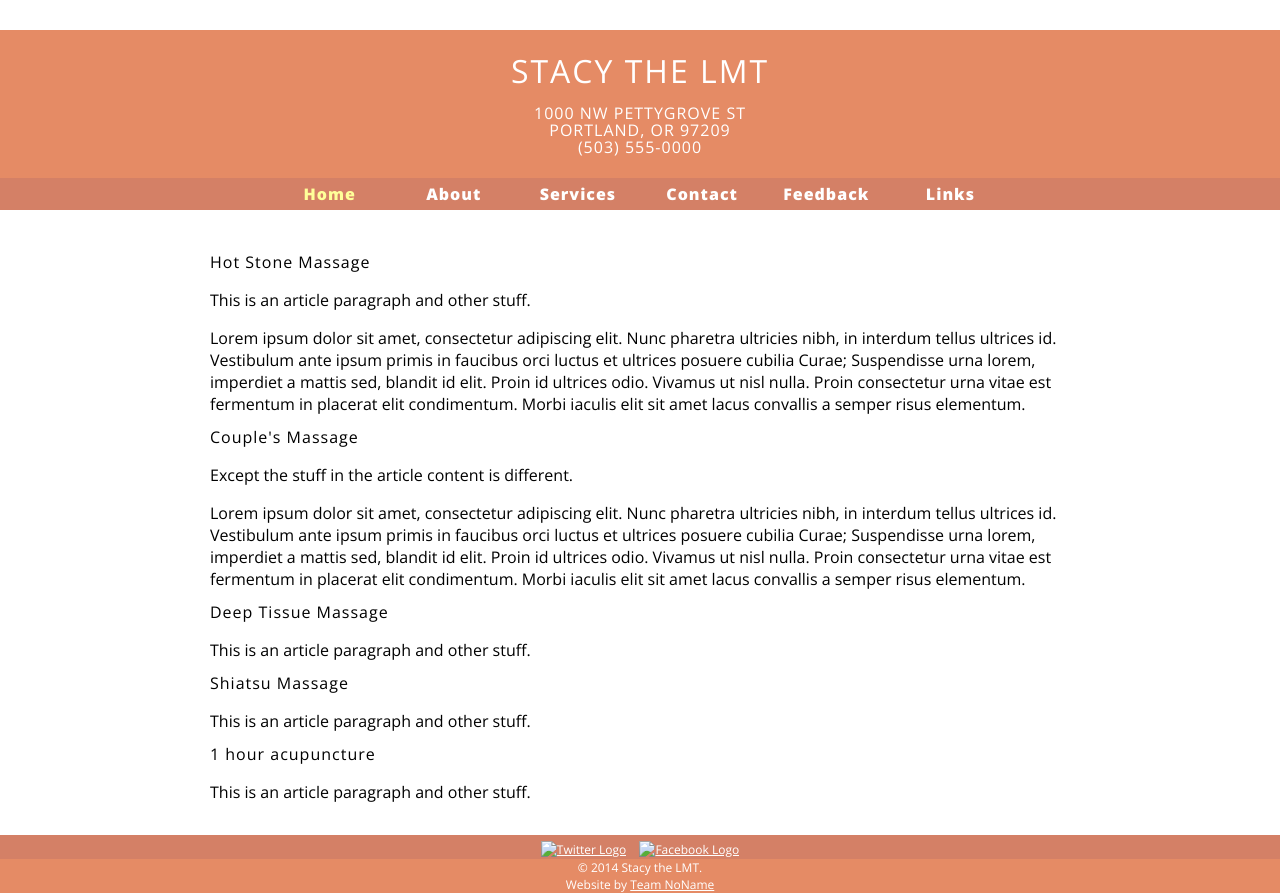
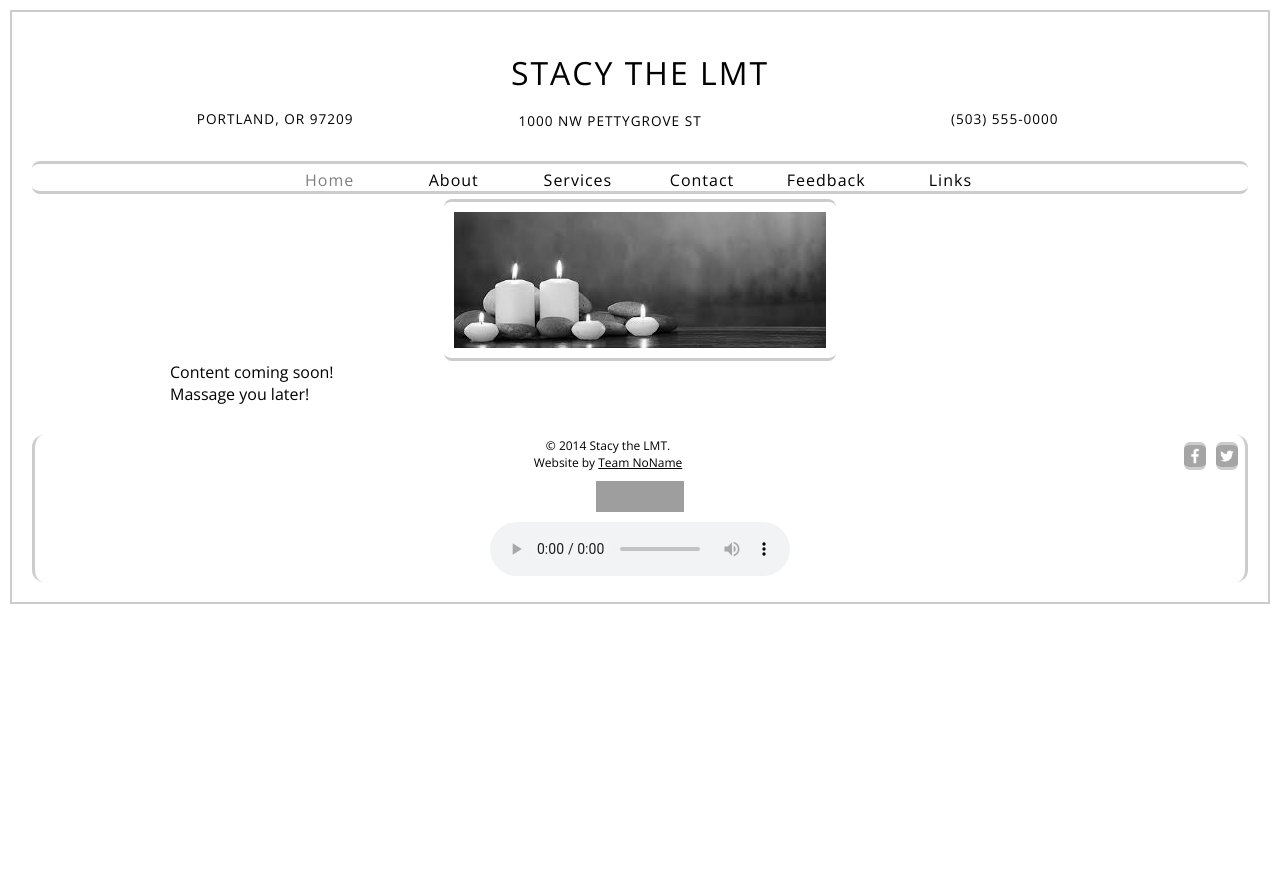
Before and after one commit to bigmac1827/Team-Stacy, a plain HTML site: page index.html in a window 1280 px wide. After the commit the page ends 800 px from the top, so only its background shows below. Drawn offline with nearby package versions, Linux system fonts and the light colour scheme; grey boxes are pictures that could not be loaded.

Commit message:
edddies commit

```diff
--- a/css/main.css
+++ b/css/main.css
@@ -20,9 +20,31 @@ a {
 
 img {
 	max-width: 100%;
+  	padding: 10px;
+  	display: block;
+  	margin-left: auto;
+  	margin-right: auto;
+  	border-bottom: solid;
+  	border-bottom-color: #ccc;
+  	border-top: solid;
+  	border-top-color: #ccc;
+  	border-top-left-radius: .5em;
+  	border-top-right-radius: .5em;
+  	border-bottom-left-radius: .5em;
+  	border-bottom-right-radius: .5em;
+
 }
 
+img {
+    filter: url(filters.svg#grayscale); /* Firefox 3.5+ */
+    filter: gray; /* IE6-9 */
+    -webkit-filter: grayscale(1); /* Google Chrome, Safari 6+ & Opera 15+ */
+}
 
+img:hover {
+    filter: none;
+    -webkit-filter: grayscale(0);
+}
 
 /***********
 HEADING
@@ -32,7 +54,7 @@ header {
 	float: left;
 	padding: 5px 0 0 0;
 	margin: 0 0 30px 0;
-	width: 100%
+	width: 100%;
 }
 
 #logo {
@@ -49,15 +71,39 @@ h1 {
 	letter-spacing: 2px;
 }
 
-h2 {
+h2, h3, h4 {
 	font-family: "Open Sans", sans-serif;
-	margin: -5px 0 0;
-	font-size: 1.00em;
+	margin: -5px 0 0px 0;
+	font-size: .85em;
 	font-weight: normal;
 	letter-spacing: 1px;
+	display: inline-block;
+
 }
 
 
+h3 {
+  float: left;
+}
+
+h2 {
+  display: inline-block;
+  clear:both;
+}
+
+h4 {
+  float: right;
+  display: inline;
+}
+
+
+h2, h3, h4 {
+  width: 40%;
+  height: 60px;
+  margin: 0;
+  padding: 0;
+  display: inline;
+}
 
 /***********
 NAVIGATION
@@ -65,14 +111,15 @@ NAVIGATION
 
 nav {
 	text-align: center;
-	padding: 5px 0;
-	margin: 20px 0 0;
+	padding: 10px 0 -100px 0;
+	margin: 30px 0 -200px 0;
 }
 
 nav ul {
 	list-style: none;
 	padding: 0;
-	margin: 0 5px;
+	margin: -25px 5px;
+  display: inline-block;
 }
 
 nav li {
@@ -81,9 +128,10 @@ nav li {
 }
 
 nav a {
-	font-weight: 800;
+	font-weight: 100px;
 	padding: 15px 10px;
 	letter-spacing: 1px;
+
 }
 
 
@@ -91,8 +139,12 @@ nav a {
 FOOTER
 ***********/
 
+
 footer {
 	font-size: 0.75em;
+  	display: block;
+  	margin-left:auto;
+  	margin-right:auto;
 	text-align: center;
 	clear: both;
 }
@@ -105,8 +157,10 @@ footer p {
 .social-icon {
 	width: 22px;
 	height: 22px;
-	padding: 1px 0;
-	margin: 5px 5px 0 5px;
+	padding: 0;
+	margin: 5px 5px 0px 5px;
+    float: right;
+
 }
 
 
@@ -128,73 +182,78 @@ HOME
 }
 
 /***********
-SERVICES
-***********/
-
-.menu {
-	list-style-type: none;
-	display: inline;
-	float: left;
-}
-
-
-li h2 {
-	color: black;
-}
-
-/***********
 COLORS
 ***********/
 
 /* site body */
 body {
 	background-color: #FFFFFF
-	color: #999999;
 }
 
 /* header */
 header {
-	background: #E58B65;
-	border-color: #D48060;
+	background: #fff;
+  	border-style: none;
+	border-color: #949;
 }
 
 /* logo text */
 h1, h2 {
-	color: #FFFFFF;
+	color: #000;
 }
 
 /* nav */
 nav {
-	background-color: #D48066;
+	background-color: #fff;
+  	border-style: solid none;
+  	border-bottom-left-radius: 0.5em;
+  	border-top-left-radius: 0.5em;
+  	border-bottom-right-radius: 0.5em;
+  	border-top-right-radius: 0.5em;
+  	border-color: #ccc;
+
 }
 
 /* links */
 a {
-	color: #FFFFFF;
+	color: #000;
 }
 
 /* nav links */
 nav a, nav a:visited {
-	color: #FFFFFF;
+	color: #000;
 }
 
 /* selected nav links */
 nav a.selected, nav a:hover {
-	color: #FFFF99;
+	color: #808080;
 	width: 110px;
 }
 
+nav a:hover {
+  text-decoration: underline;
+}
+
 footer {
-	background: #D48066;
-	border-color: #D48066;
-	color: #FFFFFF;
+	border-style: none solid;
+  	border-bottom-left-radius: 1em;
+  	border-top-left-radius: 1em;
+  	border-bottom-right-radius: 1em;
+  	border-top-right-radius: 1em;
+	border-color: #ccc;
+  	padding: 2px;
 }
 
 footer a {
-	color: #FFFFFF;
+	color: #000;
 	text-decoration: underline;
+   padding: 0;
 }
 
-#copyright {
-	background-color: #E58B65;
+/** Borders **/
+
+body {
+margin: 10px;
+padding: 20px;
+border: 2px solid #ccc;
 }
--- /dev/null
+++ b/css/responsive.css
@@ -0,0 +1,58 @@
+@media only screen and (max-width: 1200px) {
+
+   h2 {
+      font-size: 0.75em;
+   }
+
+   h3 {
+      font-size: 0.75em;
+   }
+
+  h4 {
+      font-size: 0.75em;
+  }
+}
+
+@media only screen and (max-width: 894px) {
+
+h2 {
+ margin: 0 0 0 auto;
+}
+
+h3 {
+  margin: auto;
+}
+
+h4 {
+  margin:auto;
+}
+
+@media only screen and (max-width: 600px) {
+
+   h1 {
+    font-size: 1.7em;
+   }
+
+ h4 {
+  display:block;
+ }
+
+  h2, h3, h4 {
+    margin: auto;
+    padding: auto;
+    font-size: 0.75em;
+
+  }
+
+  nav {
+   margin: auto;
+   float: center;
+   width: 130px;
+   padding: -10px 0 -10px 0;
+   font-size: .89em;
+   clear: both;
+  }
+
+  nav ul {
+    margin: 0px 0px -0px 0;
+  }
--- a/index.html
+++ b/index.html
@@ -3,8 +3,11 @@
 	<head>
 		<meta charset="utf-8">
 		<title>Stacy | LMT</title>
+    <link rel="stylesheet" href="css/normalize.css">
 		<link href="http://fonts.googleapis.com/css?family=Open+Sans:400,600,800" rel="stylesheet" type="text/css">
-		<link rel="stylesheet" href="css/main.css">
+    <link rel="stylesheet" href="css/main.css">
+    <link rel="stylesheet" href="css/responsive.css">
+    <meta name="viewport" content="width=device-width, initial-scale=1.0">
 	</head>
 
 	<body>
@@ -12,13 +15,13 @@
 			<a href="index.html" id="logo">
 				<h1>STACY THE LMT</h1>
 				<h2>1000 NW PETTYGROVE ST</h2>
-				<h2>PORTLAND, OR 97209</h2>
-				<h2>(503) 555-0000</h2>
+				<h3>PORTLAND, OR 97209</h3>
+				<h4>(503) 555-0000</h4>
 			</a>
 				<nav>
 					<ul>
 						<li><a href="index.html" class="selected">Home</a></li>
-						<li><a href="about.html">About</a></li>
+						<li><a href="aboutme.html">About</a></li>
 						<li><a href="services.html">Services</a></li>
 						<li><a href="contact.html">Contact</a></li>
 						<li><a href="feedback.html">Feedback</a></li>
@@ -28,53 +31,13 @@
 		</header>
 		<div id="wrapper">
 			<section>
-				<ul class="menu">
-      	<li class="menuItem">
-        	<div class="menuItemTitle">
-        	 <h2>Hot Stone Massage</h2>
-        	</div>
-        	<div class="menuItemDescription">
-            <p>This is an article paragraph and other stuff.</p>
-            <p>Lorem ipsum dolor sit amet, consectetur adipiscing elit. Nunc pharetra ultricies nibh, in interdum tellus ultrices id. Vestibulum ante ipsum primis in faucibus orci luctus et ultrices posuere cubilia Curae; Suspendisse urna lorem, imperdiet a mattis sed, blandit id elit. Proin id ultrices odio. Vivamus ut nisl nulla. Proin consectetur urna vitae est fermentum in placerat elit condimentum. Morbi iaculis elit sit amet lacus convallis a semper risus elementum.</p>
-        	</div>
-      	</li>
-
-        <li class="menuItem">
-          <div class="menuItemTitle">
-           <h2>Couple's Massage</h2>
-          </div>
-          <div class="menuItemDescription">
-
-            <p>Except the stuff in the article content is different.</p>
-            <p>Lorem ipsum dolor sit amet, consectetur adipiscing elit. Nunc pharetra ultricies nibh, in interdum tellus ultrices id. Vestibulum ante ipsum primis in faucibus orci luctus et ultrices posuere cubilia Curae; Suspendisse urna lorem, imperdiet a mattis sed, blandit id elit. Proin id ultrices odio. Vivamus ut nisl nulla. Proin consectetur urna vitae est fermentum in placerat elit condimentum. Morbi iaculis elit sit amet lacus convallis a semper risus elementum.</p>
-          </div>
-        </li>
-
-        <li class="menuItem">
-          <div class="menuItemTitle">
-           <h2>Deep Tissue Massage</h2>
-          </div>
-          <div class="menuItemDescription">
-            <p>This is an article paragraph and other stuff.</p>
-          </div>
-        </li>
-        <li class="menuItem">
-          <div class="menuItemTitle">
-           <h2>Shiatsu Massage</h2>
-          </div>
-          <div class="menuItemDescription">
-            <p>This is an article paragraph and other stuff.</p>
-          </div>
-        </li>
-        <li class="menuItem">
-          <div class="menuItemTitle">
-           <h2>1 hour acupuncture</h2>
-          </div>
-          <div class="menuItemDescription">
-            <p>This is an article paragraph and other stuff.</p>
-          </div>
-        </li>
-      </ul>
+				<ul id="home">
+          <li>
+        <img src="img/banner.jpeg" alt="Relaxion." class ="img"/>
+          </li>
+				<li>Content coming soon!</li>
+				<li>Massage you later!</li>
+				</ul>
 			</section>
 		</div>
 
@@ -85,6 +48,23 @@
 					<p>&copy; 2014 Stacy the LMT.</p>
 					<p>Website by <a href="http://www.portlandcodeschool.com">Team NoName</a><p>
 				</div>
+        <p>
+        <a href="http://jigsaw.w3.org/css-validator/check/referer">
+        <img style="border:0;width:88px;height:31px"
+        src="http://jigsaw.w3.org/css-validator/images/vcss-blue"
+        alt="Valid CSS!" />
+        </a>
+        </p>
+
+			  <audio src="music/track1.mp3"controls>
+        		<embed src="music/track1.mp3"
+        			width="180"
+					height="90"
+					loop="false"
+					autostart="false"
+					/>
+
+        		</audio>
 			</footer>
 		</body>
 </html>
```
Also changed, not shown: aboutme.html (added, +52 -0 lines), css/normalize.css, filters.svg (added), img/banner.jpeg (added), img/facebook-wrap.png (added), img/mail.png (added), img/massagefeet.jpg (added), img/phone.png (added), img/twitter-wrap.png (added), img/wax.jpg (added), 1 other file.
